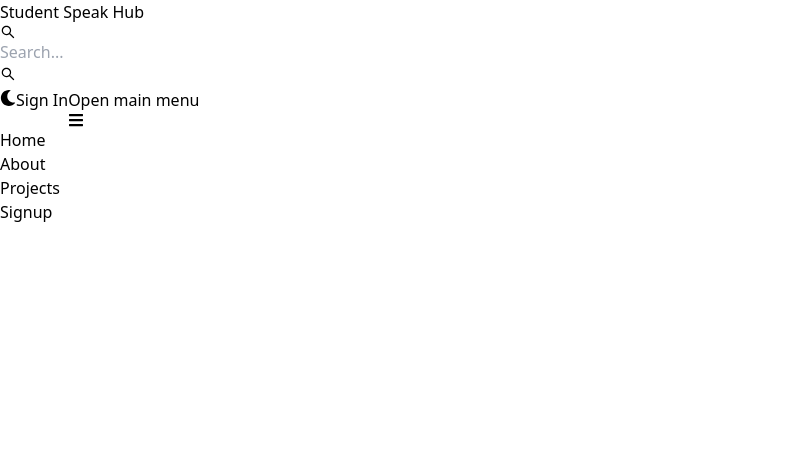
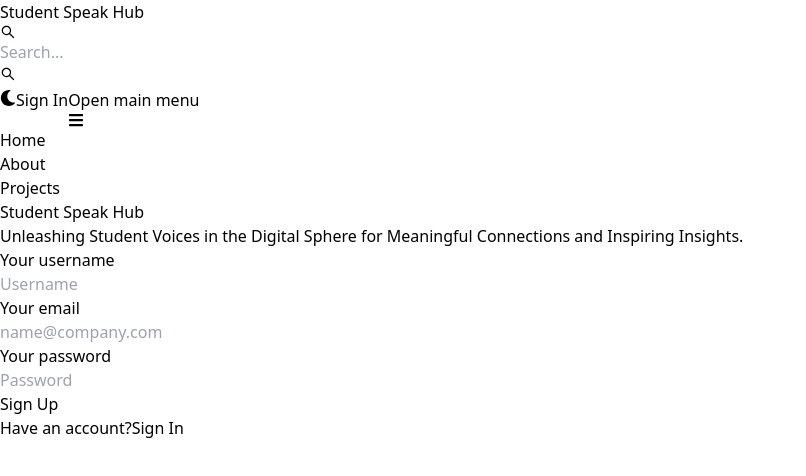
Before and after one commit to anwarkvzk/StudentSpeakHub_frontend, a React (Vite) app: page /sign-up in a window 1280 px wide. Shown: the top 476 px of the page, without its empty margins (0-806 px from the left). Built offline with nearby package versions, Linux system fonts and the light colour scheme.

Commit message:
create sign up page ui

```diff
--- a/src/components/Header.jsx
+++ b/src/components/Header.jsx
@@ -34,7 +34,9 @@
           <FaMoon />
         </Button>
         <Link to="/sign-in">
-          <Button gradientDuoTone="purpleToBlue">Sign In</Button>
+          <Button gradientDuoTone="purpleToBlue" outline>
+            Sign In
+          </Button>
         </Link>
         <Navbar.Toggle />
       </div>
--- a/src/pages/SignIn.jsx
+++ b/src/pages/SignIn.jsx
@@ -1,3 +1,4 @@
+import React from 'react'
 
 export default function SignIn() {
   return (
--- a/src/pages/Signup.jsx
+++ b/src/pages/Signup.jsx
@@ -1,7 +1,55 @@
-import React from 'react'
+import { Button, Label, TextInput } from "flowbite-react";
+import React from "react";
+import { Link } from "react-router-dom";
 
 export default function Signup() {
   return (
-    <div>Signup</div>
-  )
+    <div className="min-h-screen mt-20">
+      <div className="flex p-3 max-w-3xl mx-auto flex-col md:flex-row md:items-center gap-5">
+        {/* left */}
+        <div className="flex-1">
+          <Link to="/" className="font-bold dark:text-white text-4xl">
+            <span className="px-2 py-1 bg-gradient-to-r from-indigo-500 via-purple-500 to-pink-500 rounded-lg text-white">
+              Student Speak{" "}
+            </span>
+            Hub
+          </Link>
+          <p className="text-sm mt-5">
+            Unleashing Student Voices in the Digital Sphere for Meaningful
+            Connections and Inspiring Insights.
+          </p>
+        </div>
+        {/* right */}
+        <div className="flex-1">
+          <form className="flex flex-col gap-4">
+            <div>
+              <Label value="Your username" />
+              <TextInput type="text" placeholder="Username" id="username" />
+            </div>
+            <div>
+              <Label value="Your email" />
+              <TextInput
+                type="text"
+                placeholder="name@company.com"
+                id="email"
+              />
+            </div>
+            <div>
+              <Label value="Your password" />
+              <TextInput type="text" placeholder="Password" id="password" />
+            </div>
+            <Button gradientDuoTone="purpleToPink" type="submit">
+              Sign Up
+            </Button>
+          </form>
+          <div className="flex gap-2 text-sm mt-5">
+            <span>Have an account?</span>
+            <Link to="/sign-in" className="text-blue-500">
+              Sign In
+            </Link>
+          </div>
+        </div>
+      </div>
+    </div>
+  );
 }
```
